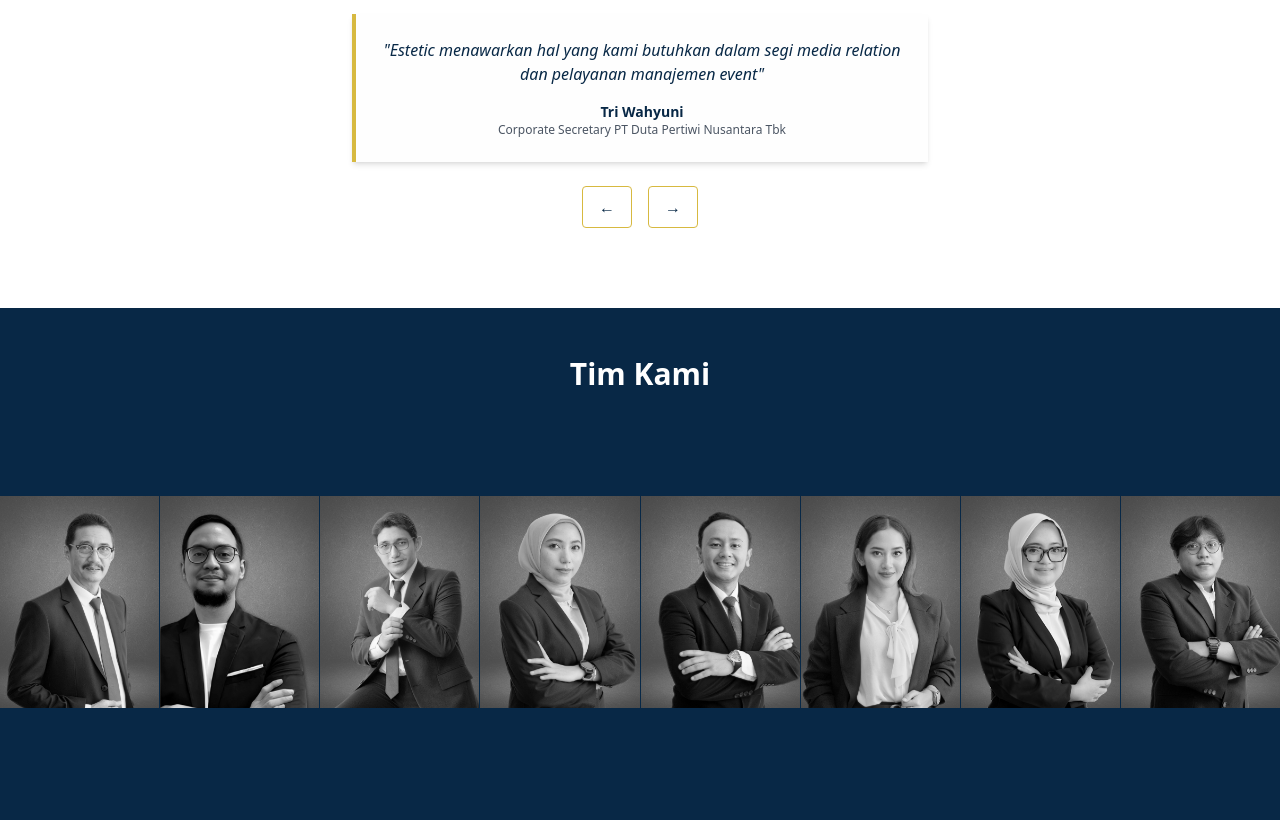
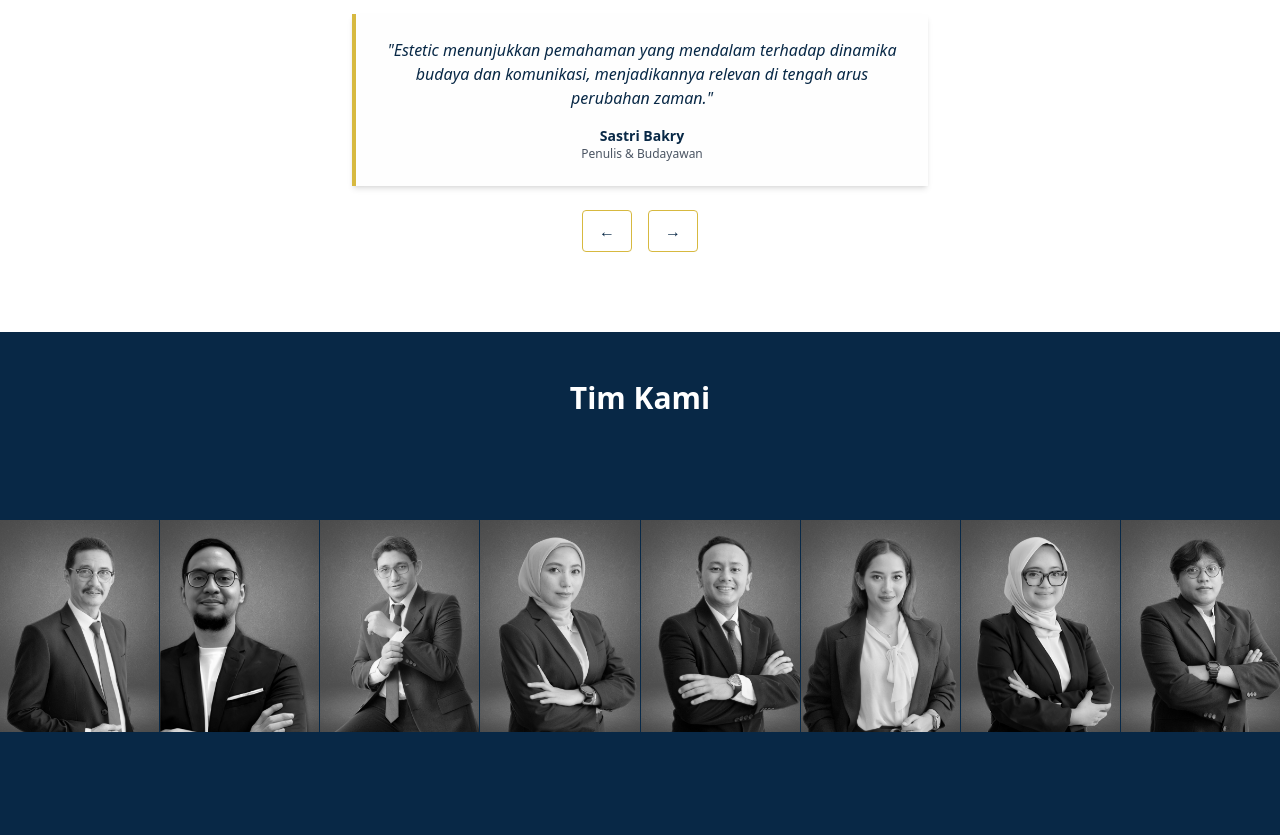
Before and after one commit to ProfAdri90/estetic-dinamis, a Next.js app: page /index_main in a window 1280 px wide. Shown: the part 3220-4055 px from the top of the page. Built offline with nearby package versions, Linux system fonts and the light colour scheme.

Commit message:
Update index_main.js

```diff
--- a/pages/index_main.js
+++ b/pages/index_main.js
@@ -144,7 +144,7 @@ export default function Home() {
 
 
   const testimonials = [
-  {
+  /*{
     name: "Andre Sukendra Atmadja",
     title: lang === "id" ? "Direktur Utama PT Mayora Indah Tbk" : "President Director of PT Mayora Indah Tbk",
     text: lang === "id"
@@ -166,8 +166,8 @@ export default function Home() {
       : "One word for Estetic: Keep it up!"
   },
     {
-    name: "Herman Sutanta",
-    title: lang === "id" ? "Manajer Legal PT Agung Podomoro Land Tbk" : "Legal Manager of PT Agung Podomoro Land Tbk",
+    name: "Paulus Hersutanta",
+    title: lang === "id" ? "Direktorat Legal PT Agung Podomoro Land Tbk" : "Legal Directorate of PT Agung Podomoro Land Tbk",
     text: lang === "id"
       ? "Konslutan PR yang diisi orang-orang hebat"
       : "Public relations consultant filled with great people"
@@ -178,7 +178,7 @@ export default function Home() {
     text: lang === "id"
       ? "Salah satu perusahaan PR terbaik di Indonesia"
       : "One of the best PR companies in Indonesia"
-    },
+    },*/
     {
   name: "Irman Gusman",
   title: lang === "id" ? "Anggota DPD RI" : "Senator Indonesian Republic",
@@ -217,7 +217,7 @@ export default function Home() {
 ];
 
 
-  const team = [
+ /* const team = [
   {
     name: "Profesor Adri",
     title: lang === "id" ? "Direktur Utama" : "President Director",
@@ -242,10 +242,10 @@ export default function Home() {
       : "Active since 2016 in financial management in both private and government sectors.",
     photo: "/team/desti.png"
   }
-];
+];*/
 
 
-  const services = {
+ /* const services = {
   konsultansi:
     lang === "id"
       ? ["Public relations & strategi komunikasi", "Manajemen perusahaan & krisis isu", "Penanganan isu publik", "Investor relations", "Government relations"]
@@ -258,7 +258,7 @@ export default function Home() {
     lang === "id"
       ? ["RUPS", "Pameran, seminar, workshop", "Talkshow", "Peluncuran produk baru", "Pemasaran digital", "Periklanan"]
       : ["General Meeting", "Exhibition, seminar, workshop", "Talkshow", "New product launch", "Digital marketing", "Advertising"]
-};
+};*/
 
   const [menuOpen, setMenuOpen] = useState(false);
   const [currentTesti, setCurrentTesti] = useState(0);
```
